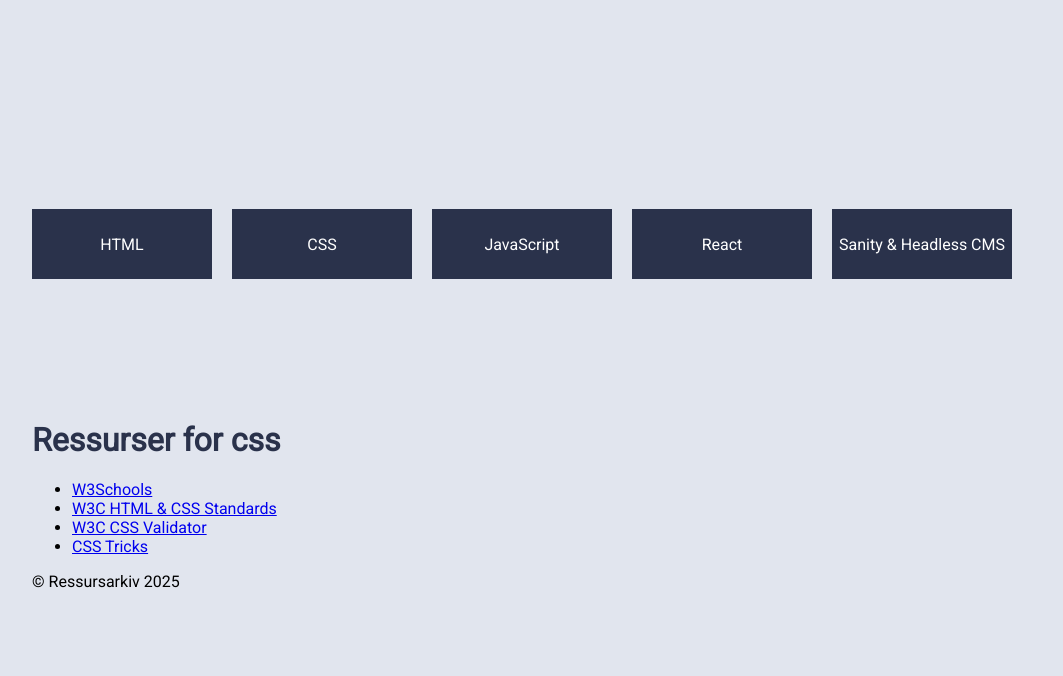
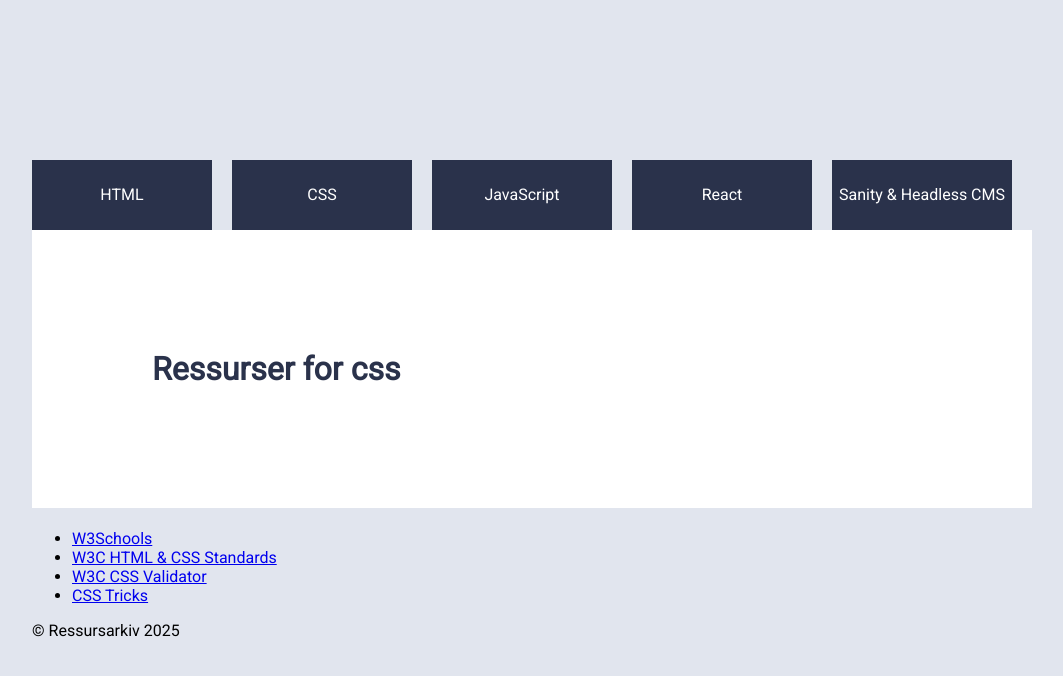
Before and after one commit to ThatsGreatDude/uin25ak2_resourceapp_malenest, a React (Vite) app: page /css in a window 1280 px wide. Shown: the top 676 px of the page, without its empty margins (108-1171 px from the left). Built offline with nearby package versions, Linux system fonts and the light colour scheme.

Commit message:
sass
det er nå en hvit bakgrunn, mangler å fikse på linkene.

```diff
--- a/src/styles/styles.sass
+++ b/src/styles/styles.sass
@@ -69,6 +69,12 @@ nav
 .category-title
   color: $blue
 
+.category-title
+  color: $blue
+  font-weight: bold
+  background-color: $white
+  padding: 120px
+  margin-top: -120px
 
 a[href^="#"]
   font-weight: 700
```
